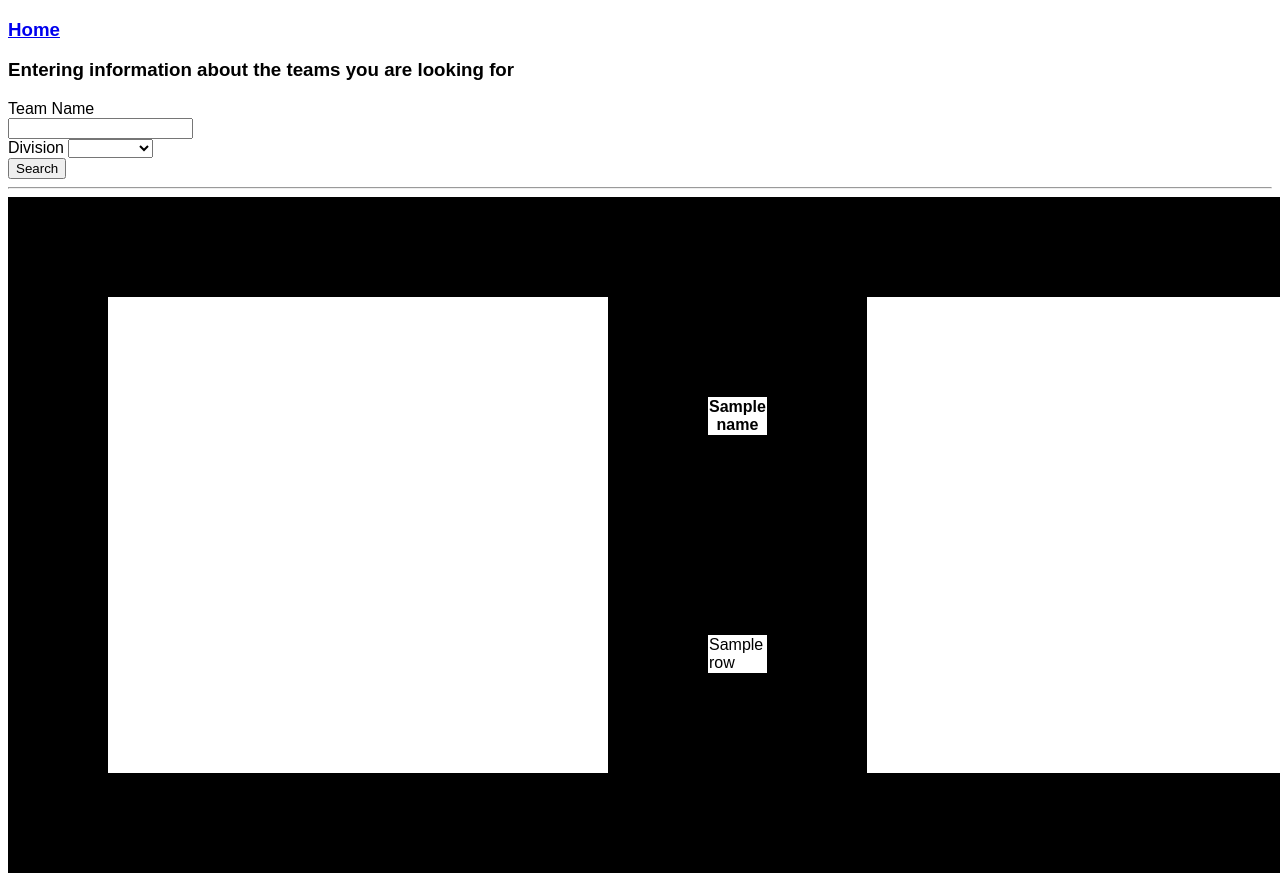
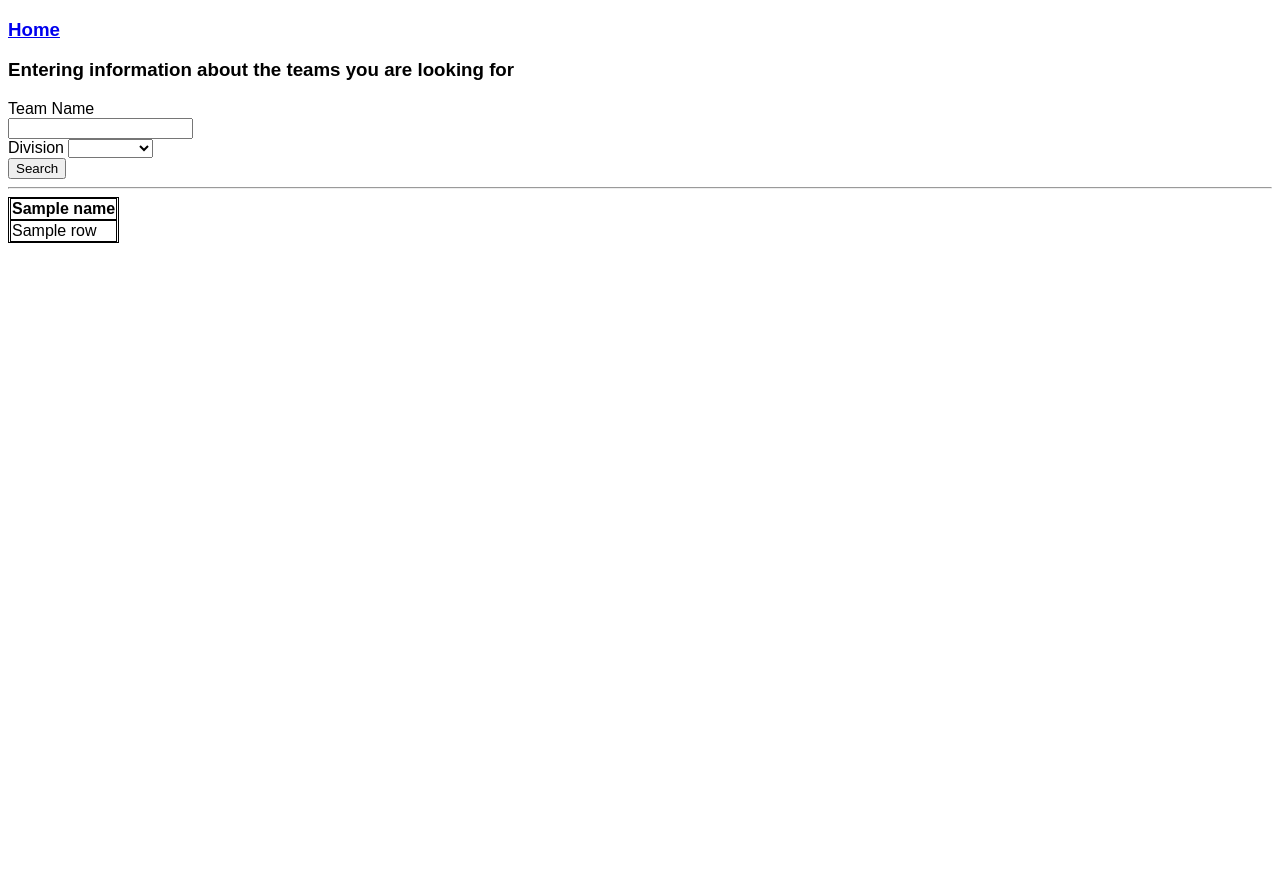
Before and after one commit to carlosherbozo/nba-project, a Flask app: template templates/teamstats.html in a window 1280 px wide; the page is wider, and only the part inside the window is pictured. After the commit the page ends 243 px from the top of that part, so only its background shows below. Run offline with Flask 2, Linux system fonts and the light colour scheme; the template is opened without the code that fills it: most values are stand-ins (such as "Sample title", 1, 10 or a date in 2020); parts of the project's set-up code (start-up, migrations or seed data) failed here and were passed over.

Commit message:
table output

```diff
--- a/static/styles/styles.css
+++ b/static/styles/styles.css
@@ -3,9 +3,9 @@ body {
     font-size:16px;
 }
 
-table, th, td, tr {
-    border: 100px solid black;
+table, th, td {
+    border: 1px solid black;
     border-collapse: separate;
-    border-spacing: 500px 0;
+    border-spacing: 1px 0;
 
 }
```
